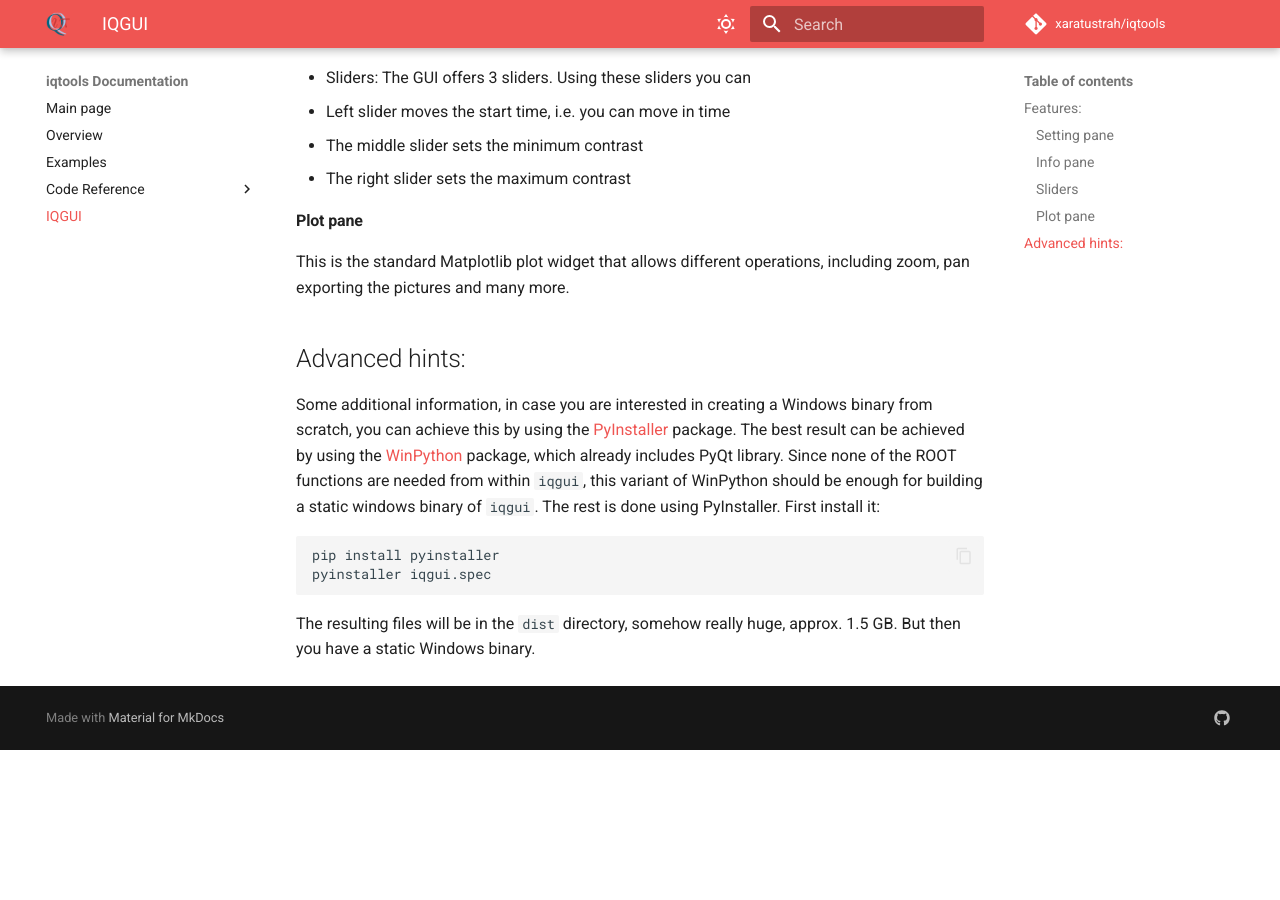
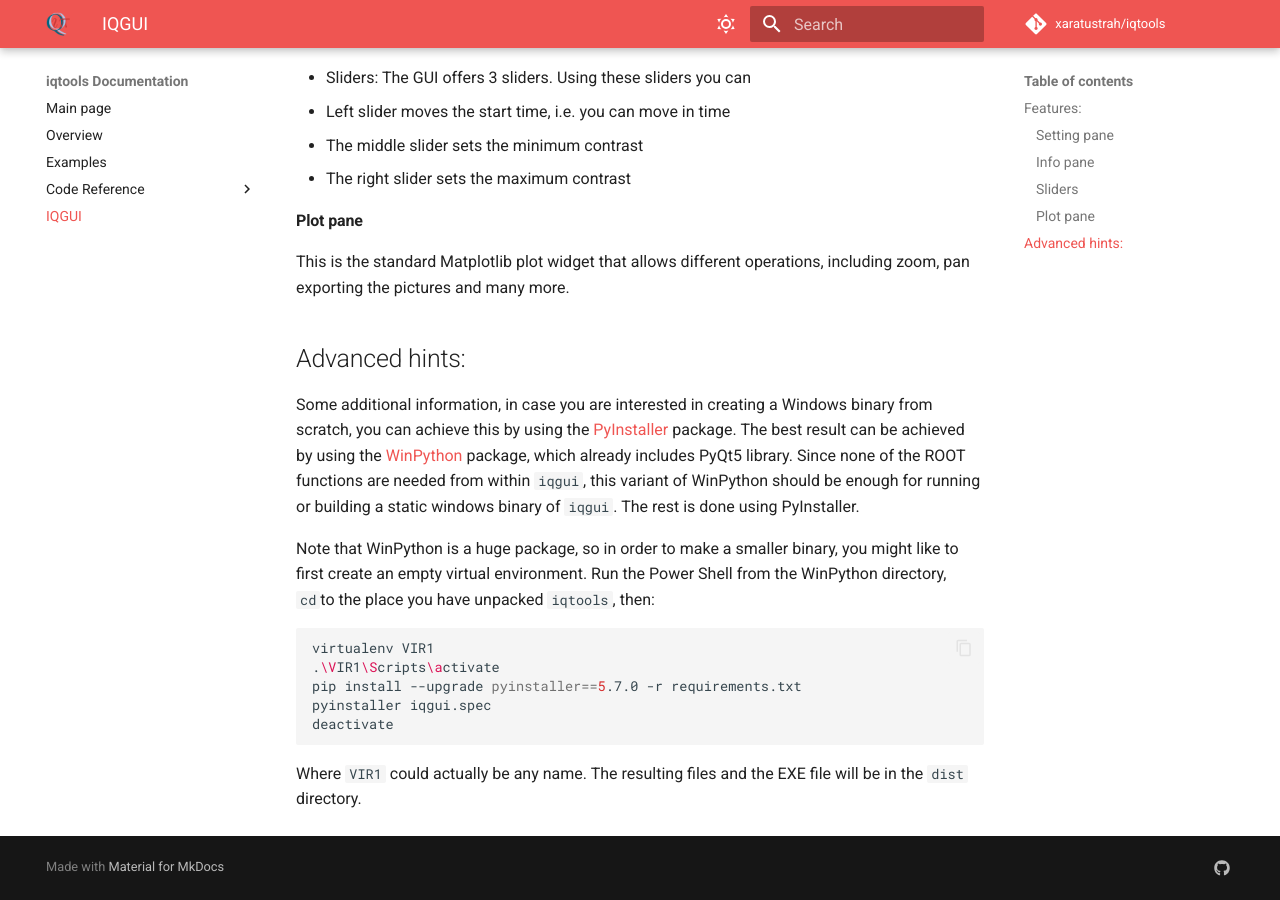
Before and after one commit to xaratustrah/iqtools, an MkDocs documentation site: the page built from docs/iqgui.md, in a window 1280 px wide and 900 px high, scrolled down 1344 px. Built offline with MkDocs 1.6.1 and Material for MkDocs 9.7.7, drawn with Linux system fonts in a browser that asks for light colours; comment, search, counter and statistics services are not loaded; before the commit the page ends 2094 px from its top, so only the background shows below that.

````diff
--- a/docs/iqgui.md
+++ b/docs/iqgui.md
@@ -43,11 +43,15 @@ This is the standard Matplotlib plot widget that allows different operations, in
 
 ## Advanced hints:
 
-Some additional information, in case you are interested in creating a Windows binary from scratch, you can achieve this by using the [PyInstaller](https://pyinstaller.org/en/stable/) package. The best result can be achieved by using the [WinPython](http://winpython.github.io/) package, which already includes PyQt library. Since none of the ROOT functions are needed from within `iqgui`, this variant of WinPython should be enough for building a static windows binary of `iqgui`. The rest is done using PyInstaller. First install it:
+Some additional information, in case you are interested in creating a Windows binary from scratch, you can achieve this by using the [PyInstaller](https://pyinstaller.org/en/stable/) package. The best result can be achieved by using the [WinPython](http://winpython.github.io/) package, which already includes PyQt5 library. Since none of the ROOT functions are needed from within `iqgui`, this variant of WinPython should be enough for running or building a static windows binary of `iqgui`. The rest is done using PyInstaller.
+
+Note that WinPython is a huge package, so in order to make a smaller binary, you might like to first create an empty virtual environment. Run the Power Shell from the WinPython directory, `cd`to the place you have unpacked `iqtools`, then:
 
 ```bash
-pip install pyinstaller
+virtualenv VIR1
+.\VIR1\Scripts\activate
+pip install --upgrade pyinstaller==5.7.0 -r requirements.txt
 pyinstaller iqgui.spec
+deactivate
 ```
-
-The resulting files will be in the `dist` directory, somehow really huge, approx. 1.5 GB. But then you have a static Windows binary.
+Where `VIR1` could actually be any name. The resulting files and the EXE file will be in the `dist` directory.
--- a/iqtools/version.py
+++ b/iqtools/version.py
@@ -4,5 +4,5 @@ version file
 xaratustrah@github Jan-2016
 """
 
-__version_info__ = (4, 0, 3)
+__version_info__ = (4, 0, 4)
 __version__ = '.'.join('%d' % d for d in __version_info__)
--- a/requirements.txt
+++ b/requirements.txt
@@ -11,3 +11,4 @@ mkdocs
 mkdocs-material
 mkdocstrings
 mkdocstrings-python
+pyqt5
````
Also changed, not shown: 2 other files.
